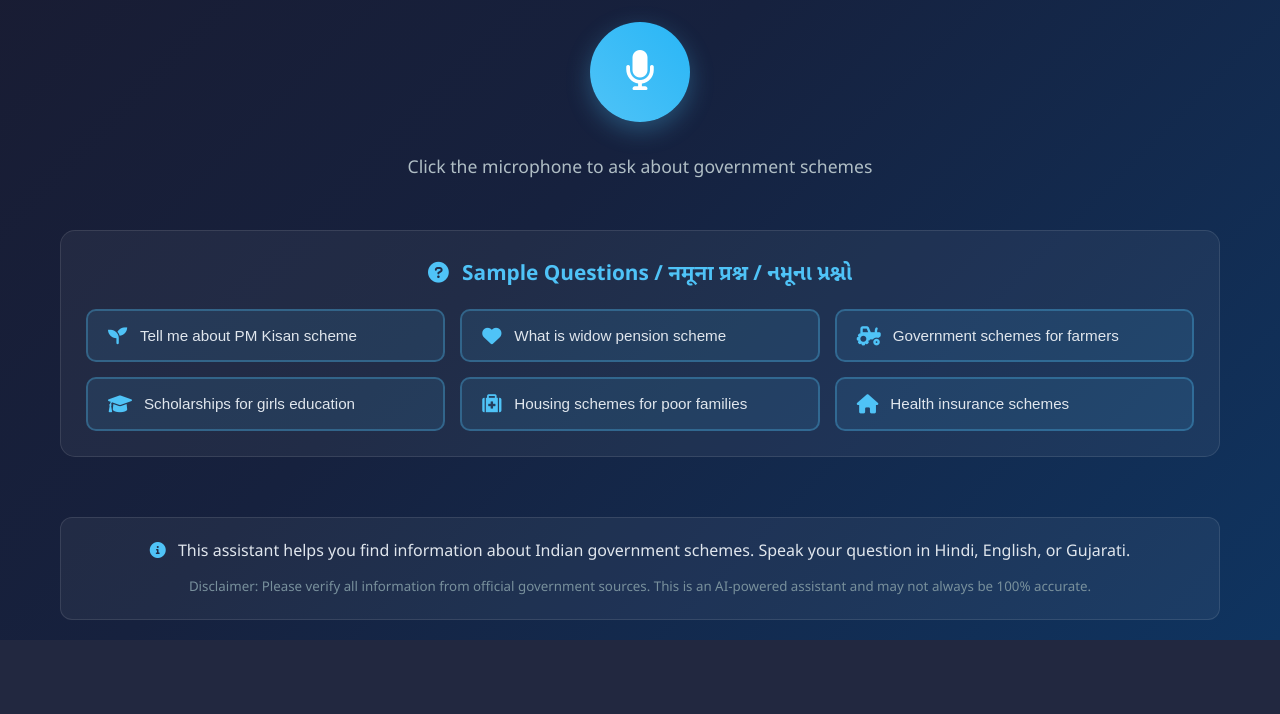
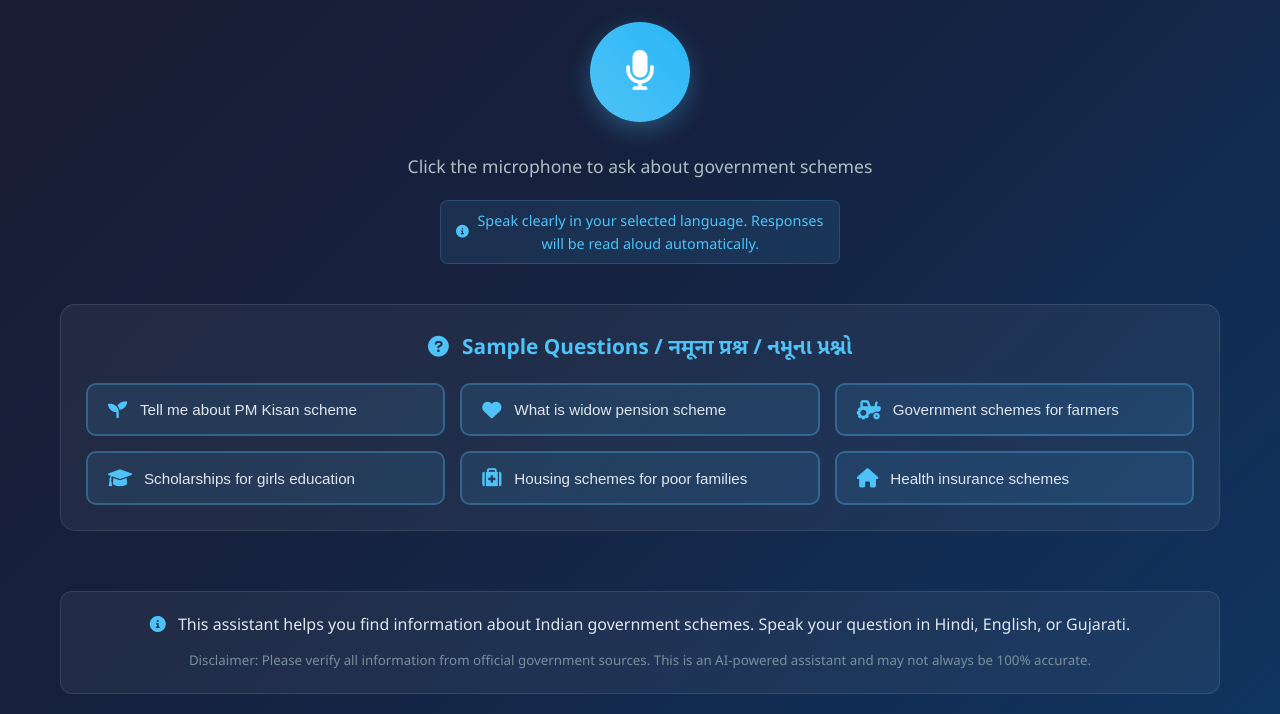
Before and after one commit to SimranShaikh20/Sarkari-Yojna-Sahayak, a Flask app: page / in a window 1280 px wide. Shown: the part 400-1114 px from the top of the page. Before the commit the page ends 1040 px from the top, so only its background shows below. Run offline with Flask 3, Linux system fonts and the light colour scheme.

Commit message:
Improve voice responses and language selection for clearer interactions
Fixes delayed/missing voice responses by adjusting timing and enhancing language matching in TTS.

Replit-Commit-Author: Agent
Replit-Commit-Session-Id: ab6e79f0-0c91-4bf2-995c-2c2a60e3950e
Replit-Commit-Screenshot-Url: https://storage.googleapis.com/screenshot-production-us-central1/f8c3e8cf-752e-4a3d-bdb0-8d0aee9f5770/ab6e79f0-0c91-4bf2-995c-2c2a60e3950e/pGCCvii

```diff
--- a/static/script.js
+++ b/static/script.js
@@ -226,48 +226,101 @@ function displayAIResponse(response, source) {
     aiMessage.style.display = 'block';
     scrollToBottom();
 
-    // Auto-speak the response
+    // Auto-speak the response with a slight delay to ensure DOM is ready
+    setTimeout(() => {
         speakText(response);
+    }, 500);
 }
 
 // Text-to-speech function
 function speakText(text) {
+    console.log('Attempting to speak text:', text);
+    console.log('Current language:', currentLanguage);
+
     // Stop any current speech
     if (synthesis.speaking) {
         synthesis.cancel();
     }
 
-    if (text) {
+    if (text && text.trim()) {
+        // Wait a moment for voices to be available
+        setTimeout(() => {
             currentUtterance = new SpeechSynthesisUtterance(text);
             currentUtterance.lang = LANGUAGES[currentLanguage].voice_lang;
-        currentUtterance.rate = 0.9;
+            currentUtterance.rate = 0.8;
             currentUtterance.pitch = 1;
             currentUtterance.volume = 1;
 
-        // Find appropriate voice
+            // Get all available voices
             const voices = synthesis.getVoices();
+            console.log('Available voices:', voices.length);
+
             const targetLang = LANGUAGES[currentLanguage].voice_lang;
+            console.log('Target language:', targetLang);
 
-        const voice = voices.find(v =>
-            v.lang.startsWith(targetLang.split('-')[0]) ||
-            v.lang === targetLang
-        );
+            // Try to find the best voice for the language
+            let voice = null;
+
+            // First try exact match
+            voice = voices.find(v => v.lang === targetLang);
+
+            // If no exact match, try language prefix (e.g., 'hi' from 'hi-IN')
+            if (!voice) {
+                const langPrefix = targetLang.split('-')[0];
+                voice = voices.find(v => v.lang.startsWith(langPrefix));
+            }
+
+            // If still no match, try to find any voice that contains the language
+            if (!voice) {
+                const langPrefix = targetLang.split('-')[0];
+                voice = voices.find(v => v.lang.toLowerCase().includes(langPrefix));
+            }
+
+            // For Hindi, also try 'en-IN' as fallback
+            if (!voice && currentLanguage === 'hindi') {
+                voice = voices.find(v => v.lang === 'en-IN' || v.lang.startsWith('en'));
+            }
+
+            // Default to any available voice if none found
+            if (!voice && voices.length > 0) {
+                voice = voices[0];
+            }
 
             if (voice) {
                 currentUtterance.voice = voice;
+                console.log('Selected voice:', voice.name, voice.lang);
+            } else {
+                console.log('No suitable voice found, using default');
             }
 
             currentUtterance.onstart = function() {
+                console.log('Speech started');
                 speakBtn.innerHTML = '<i class="fas fa-stop"></i>';
                 speakBtn.title = 'Stop speaking';
             };
 
             currentUtterance.onend = function() {
+                console.log('Speech ended');
                 speakBtn.innerHTML = '<i class="fas fa-volume-up"></i>';
                 speakBtn.title = 'Listen to response';
             };
 
+            currentUtterance.onerror = function(event) {
+                console.error('Speech error:', event.error);
+                speakBtn.innerHTML = '<i class="fas fa-volume-up"></i>';
+                speakBtn.title = 'Listen to response';
+            };
+
+            // Try to speak
+            try {
                 synthesis.speak(currentUtterance);
+                console.log('Speech synthesis started');
+            } catch (error) {
+                console.error('Error starting speech synthesis:', error);
+            }
+        }, 100);
+    } else {
+        console.log('No text to speak');
     }
 }
 
@@ -361,17 +414,32 @@ sampleButtons.forEach(btn => {
     });
 });
 
+// Initialize voices for TTS
+function initializeVoices() {
+    const voices = synthesis.getVoices();
+    console.log('Initializing voices. Available:', voices.length);
+
+    if (voices.length === 0) {
+        // Voices not loaded yet, wait for them
+        if (synthesis.onvoiceschanged !== undefined) {
+            synthesis.onvoiceschanged = () => {
+                const newVoices = synthesis.getVoices();
+                console.log('Voices loaded:', newVoices.length);
+                if (newVoices.length > 0) {
+                    console.log('Voice samples:', newVoices.slice(0, 5).map(v => `${v.name} (${v.lang})`));
+                }
+            };
+        }
+    } else {
+        console.log('Voice samples:', voices.slice(0, 5).map(v => `${v.name} (${v.lang})`));
+    }
+}
+
 // Initialize the application
 document.addEventListener('DOMContentLoaded', () => {
     initSpeechRecognition();
     updateSampleQuestions();
-
-    // Load voices (for TTS)
-    if (synthesis.onvoiceschanged !== undefined) {
-        synthesis.onvoiceschanged = () => {
-            console.log('Voices loaded:', synthesis.getVoices().length);
-        };
-    }
+    initializeVoices();
 
     // Set initial status
     voiceStatus.textContent = getLocalizedText('clickToSpeak');
--- a/static/style.css
+++ b/static/style.css
@@ -211,6 +211,30 @@ body {
     font-size: 1.1rem;
     color: #b0bec5;
     padding: 10px;
+}
+
+.voice-help {
+    margin-top: 10px;
+    padding: 8px 15px;
+    background: rgba(79, 195, 247, 0.1);
+    border-radius: 8px;
+    border: 1px solid rgba(79, 195, 247, 0.2);
+    max-width: 400px;
+    margin-left: auto;
+    margin-right: auto;
+}
+
+.voice-help small {
+    color: #4fc3f7;
+    font-size: 0.9rem;
+    display: flex;
+    align-items: center;
+    gap: 8px;
+    justify-content: center;
+}
+
+.voice-help i {
+    font-size: 0.8rem;
 }
 
 /* Sample Questions */
--- a/templates/index.html
+++ b/templates/index.html
@@ -45,6 +45,13 @@
 
             <div class="voice-status" id="voice-status">
                 Click the microphone to ask about government schemes
+            </div>
+
+            <div class="voice-help">
+                <small>
+                    <i class="fas fa-info-circle"></i>
+                    Speak clearly in your selected language. Responses will be read aloud automatically.
+                </small>
             </div>
         </div>
 
```
Lines whose indentation alone changed are shown as unchanged.
